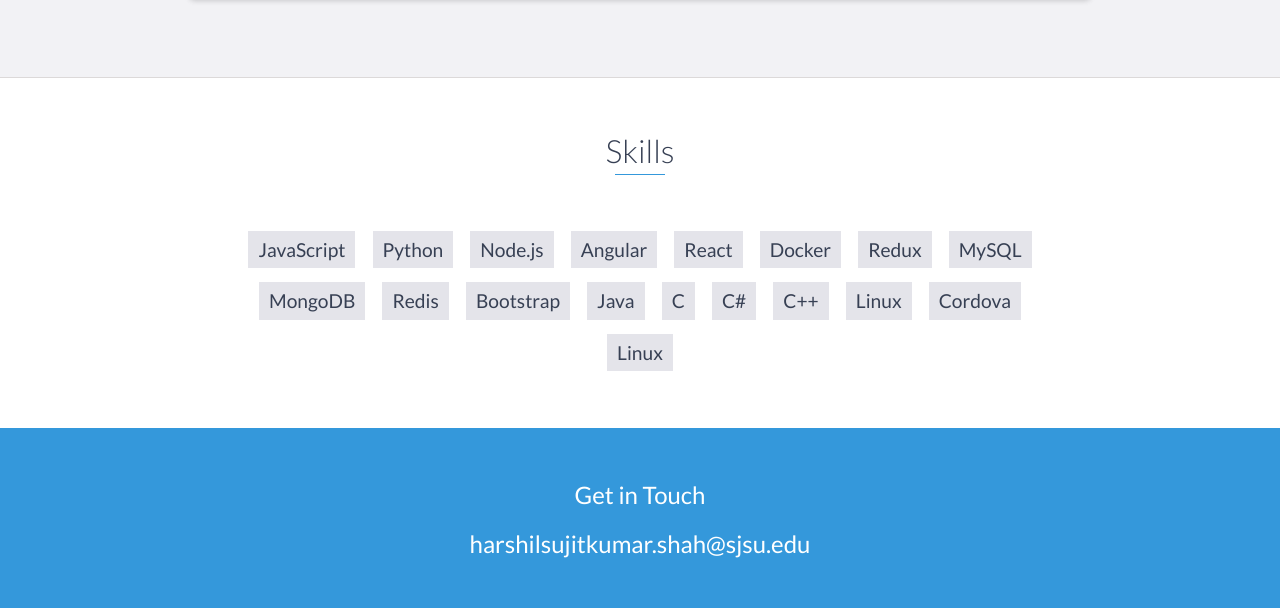
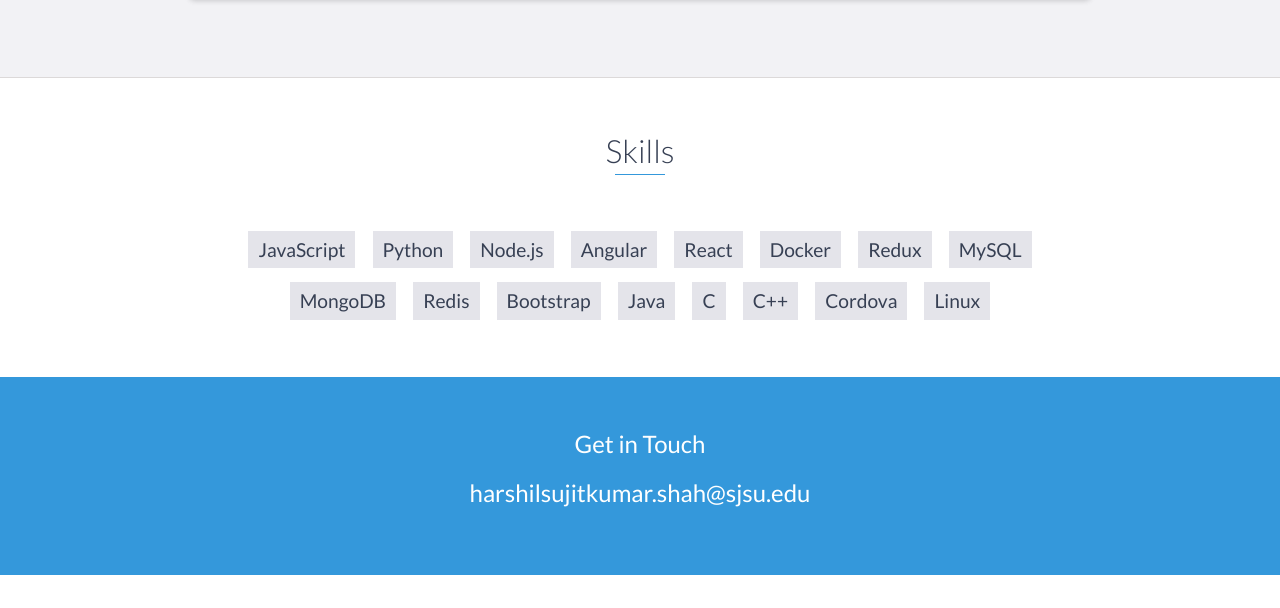
Before and after one commit to hs2310/hs2310.github.io, a website: page index.html in a window 1280 px wide. Shown: the part 3774-4382 px from the top of the page. Drawn offline with nearby package versions, Linux system fonts and the light colour scheme.

Commit message:
Update index.html

```diff
--- a/index.html
+++ b/index.html
@@ -292,9 +292,7 @@
             <li>Bootstrap</li>
             <li>Java</li>
             <li>C</li>
-            <li>C#</li>
             <li>C++</li>
-            <li>Linux</li>
             <li>Cordova</li>
             <li>Linux</li>
         </ul>
```
